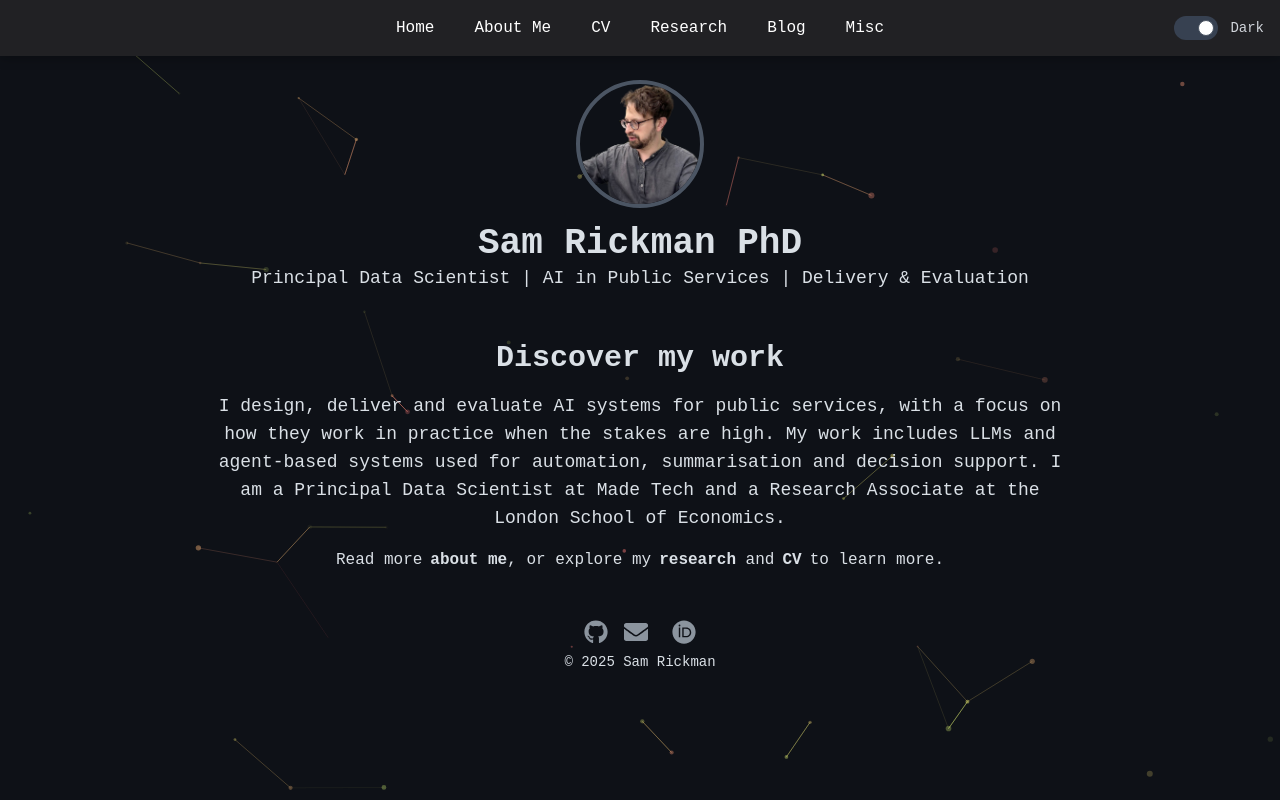
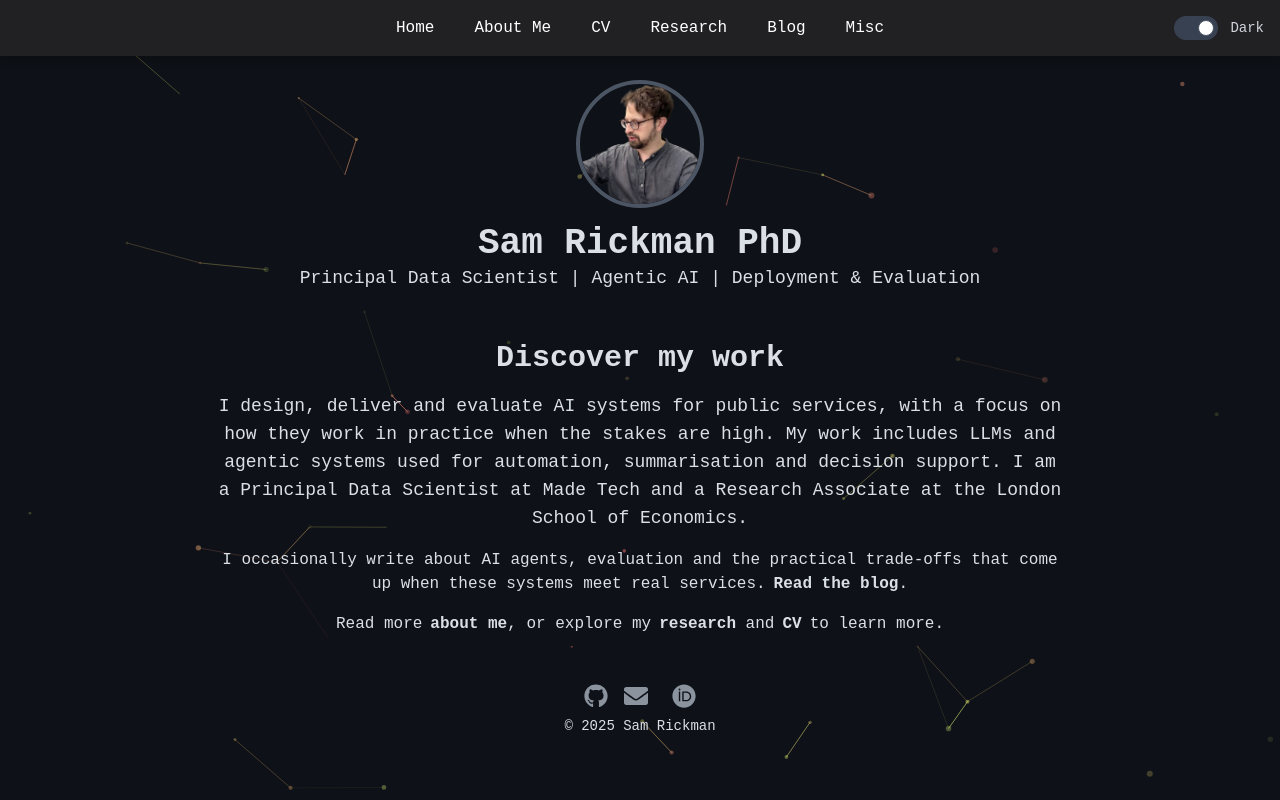
Before and after one commit to samrickman/vercelcv, a Next.js app: page / in a window 1280 px wide. Built offline with nearby package versions, Linux system fonts and the light colour scheme.

Commit message:
Point homepage to blog; stylistic changes

```diff
--- a/app/layout.js
+++ b/app/layout.js
@@ -18,7 +18,7 @@ const geistMono = Geist_Mono({
 
 export const metadata = {
   title: "Sam Rickman",
-  description: "Principal Data Scientist | AI in Public Services | Delivery & Evaluation",
+  description: "Principal Data Scientist | Agentic AI | Deployment & Evaluation",
   alternates: {
     canonical: "https://www.samrickman.com/",
   },
--- a/components/About.js
+++ b/components/About.js
@@ -8,7 +8,7 @@ export default function About() {
     <section className="opaque-bg p-6 max-w-4xl mx-auto">
       <h2 className="text-2xl font-semibold">About Me</h2>
       <Text txt="
-        I work on the design, delivery and evaluation of AI systems used in public services, with a focus on how they perform in practice when the stakes are high. I am a Principal Data Scientist at <a href='https://www.madetech.com/' target='_blank'>Made Tech</a>, where I work with teams building and deploying AI in operational services, not just demos or research prototypes.
+        I work on the design, delivery and evaluation of AI systems used in public services, with a focus on how they perform in practice when the stakes are high. I am a Principal Data Scientist at <a href='https://www.madetech.com/' target='_blank'>Made Tech</a>, where I work with teams building and deploying AI.
       "/>
       <Text txt="
         My work covers a range of AI systems, including large language models and agent-based approaches used for automation, summarisation and decision support. I focus on how these systems behave in practice, where data is messy, objectives can be contested and mistakes have real consequences. I design evaluations that surface risks, limitations and trade-offs early.
--- a/components/FrontPageContent.js
+++ b/components/FrontPageContent.js
@@ -5,7 +5,16 @@ export default function FrontPageContent({ handleTabChange }) {
     <section className="p-6 max-w-4xl mx-auto text-center">
       <h2 className="text-3xl font-semibold">Discover my work</h2>
       <p className="mt-4 text-lg">
-        I design, deliver and evaluate AI systems for public services, with a focus on how they work in practice when the stakes are high. My work includes LLMs and agent-based systems used for automation, summarisation and decision support. I am a Principal Data Scientist at Made Tech and a Research Associate at the London School of Economics.
+        I design, deliver and evaluate AI systems for public services, with a focus on how they work in practice when the stakes are high. My work includes LLMs and agentic systems used for automation, summarisation and decision support. I am a Principal Data Scientist at Made Tech and a Research Associate at the London School of Economics.
+      </p>
+      <p className="mt-4">
+        I occasionally write about AI agents, evaluation and the practical trade-offs that come up when these systems meet real services.
+        <button
+          className="font-semibold hover:underline ml-2"
+          onClick={() => handleTabChange("blog")}
+        >
+          Read the blog
+        </button>.
       </p>
       <p className="mt-4">
         Read more
--- a/components/PageHeader.js
+++ b/components/PageHeader.js
@@ -9,7 +9,7 @@ export default function PageHeader() {
       </div>
       <div>
       <h1 className="text-4xl font-bold">Sam Rickman PhD</h1>
-      <p className="text-lg">Principal Data Scientist | AI in Public Services | Delivery & Evaluation</p>
+      <p className="text-lg">Principal Data Scientist | Agentic AI | Deployment & Evaluation</p>
       </div>
     </header>
   )
```
